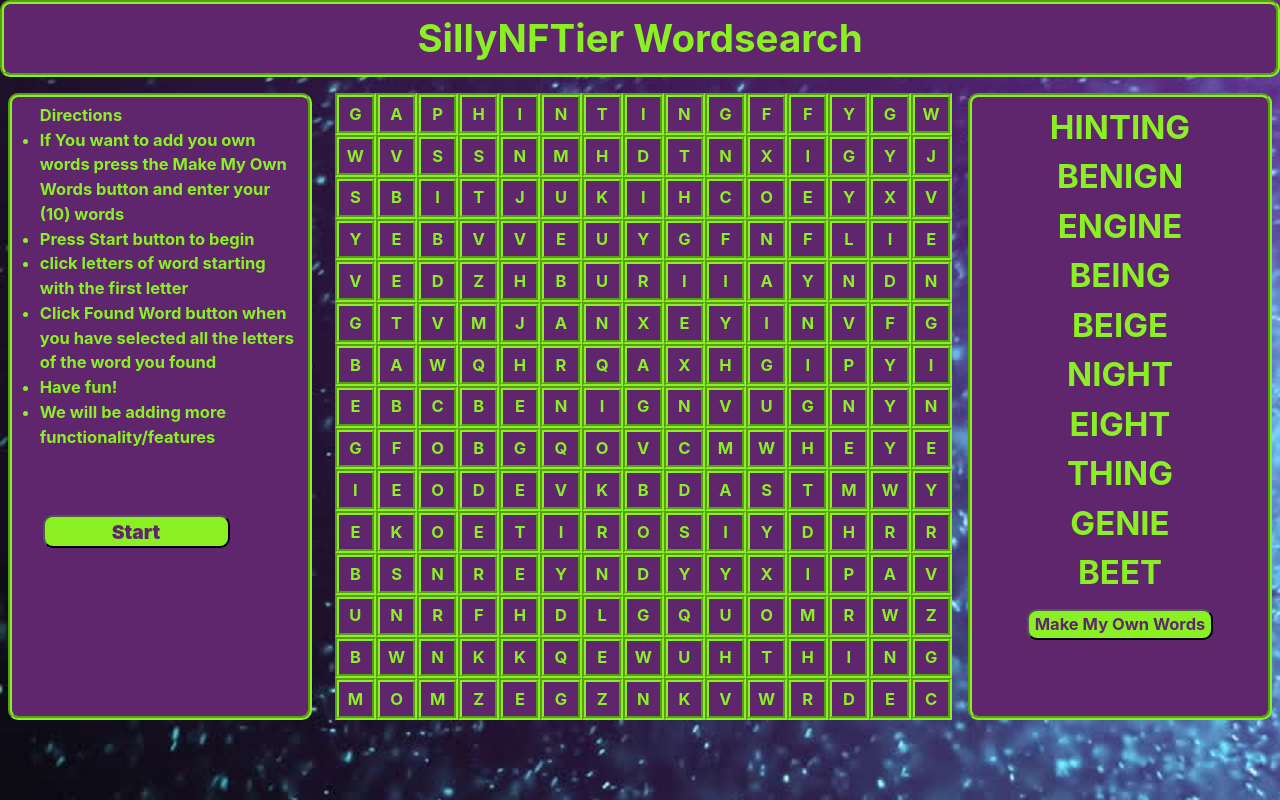
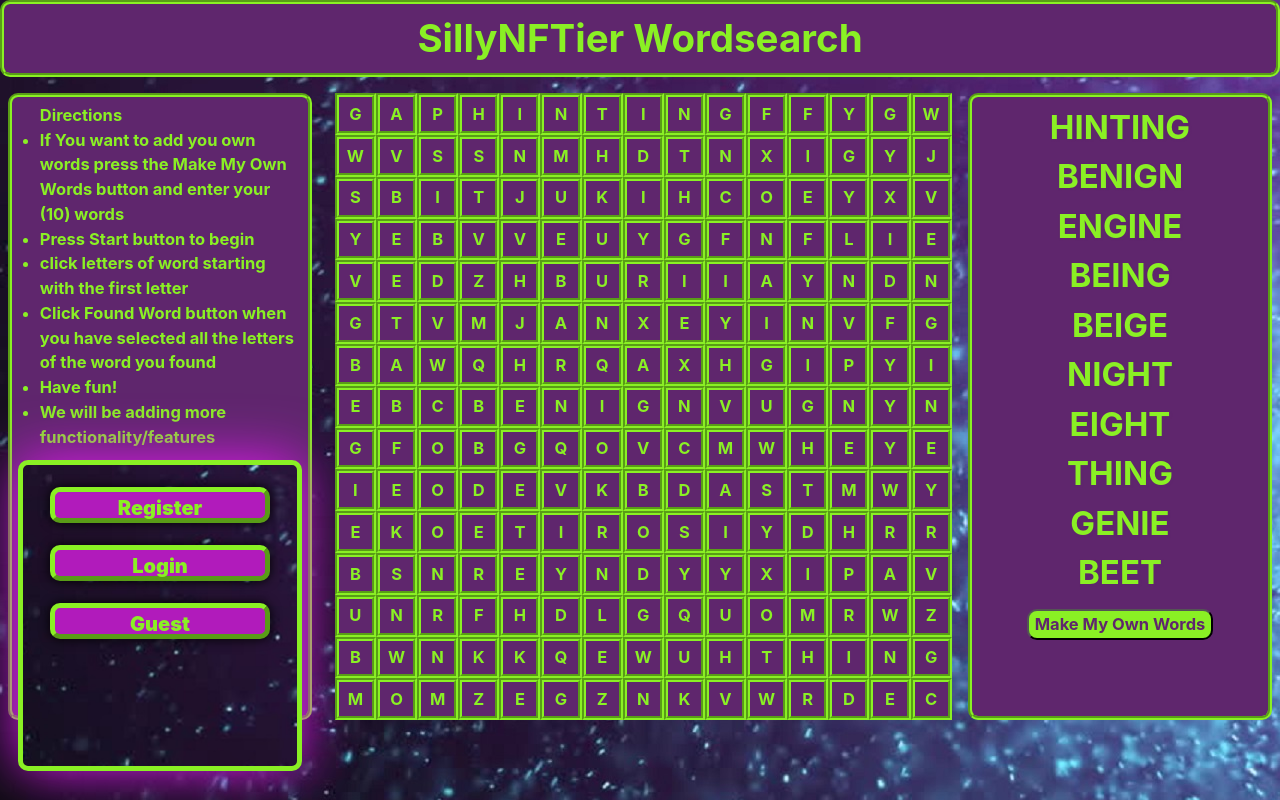
Before and after one commit to CramerJ1470/wordsearch, a React (Create React App) app: page / in a window 1280 px wide. Built offline with nearby package versions, Linux system fonts and the light colour scheme.

Commit message:
fixing buttons and restartgame fixes

```diff
--- a/src/components/ButtonsAtBottom.js
+++ b/src/components/ButtonsAtBottom.js
@@ -12,6 +12,10 @@ function ButtonsAtBottom({grid,wordList}) {
         document.getElementById("startplay").style.display="none";
         document.getElementById("foundword").style.visibility = "visible";
         document.getElementById("restartgame").style.visibility = "visible";
+        if (localStorage.getItem("registered") !== "true") {
+          document.getElementById("startplay").classList.remove("hiddenorig");
+          document.getElementById("regorstart").classList.add("hiddenorig");}
+
 
      checkedList = wordList;
          let squares = document.querySelectorAll(".letterblock");
@@ -68,7 +72,9 @@ function ButtonsAtBottom({grid,wordList}) {
 
 
           function restartgame() {
-             window.location.reload();
+            localStorage.setItem("registered",true);
+            window.location.reload();
+
           }
           async function saveboard() {
 
@@ -81,7 +87,7 @@ function ButtonsAtBottom({grid,wordList}) {
 
       <div className="padleft">
 
-    <button id="foundword" className="bottombutton hiddenorig"  onClick={foundWord}>Found Word</button>
+    <button id="foundword" className="bottombutton hiddenorig"  onClick={foundWord}>Found Word1</button>
     <button id="restartgame" className="bottombutton hiddenorig"  onClick={restartgame}>Restart Game</button>
     <button id="saveboard" className="bottombutton hiddenorig"  onClick={saveboard}>Save Board</button>
 
--- a/src/components/Directions.js
+++ b/src/components/Directions.js
@@ -1,4 +1,5 @@
 import React from 'react';
+import RegisterOrStart from './RegisterOrStart';
 class GridBlock {
   constructor(index,loc,letter) {
       this.location = Number(loc);
@@ -12,9 +13,9 @@ class GridBlock {
   }
 }
 
-function Directions({grid,wordList}) {
+function Directions({registered, grid,wordList}) {
 
-
+console.log("Directions registered",registered);
   let gofind = false;
   let checkedList = [];
  let pickedWord = [];
@@ -22,13 +23,23 @@ function Directions({grid,wordList}) {
   let letterIndex = 0;
 
   function startPlay() {
+    if (localStorage.getItem("registered") === "true") {
+      registered = true;
+    }
     document.getElementById("startplay").classList.add("hiddenorig");
+
+
     document.getElementById("foundword").classList.remove("hiddenorig");
     document.getElementById("restartword").classList.remove("hiddenorig");
     document.getElementById("restartgame").classList.remove("hiddenorig");
+    document.getElementById("makeownwords").classList.add("hiddenorig");
 
-    document.getElementById("makeownwords").classList.add("hiddenorig");
-    document.getElementById("restartgame").classList.remove("hiddenorig");
+
+    if (registered !== true) {
+      document.getElementById("startplay").classList.add("hiddenorig");
+      document.getElementById("regorstart").classList.add("hiddenorig");
+      localStorage.setItem("registered", "true");}
+
  checkedList = wordList;
      let squares = document.querySelectorAll(".letterblock");
      gofind = true;
@@ -154,6 +165,7 @@ function Directions({grid,wordList}) {
   //    }
 
      function restartgame() {
+
       location.reload();
    }
 
@@ -217,7 +229,6 @@ function foundWord() {
 
 
 
-
   return (
     <div className="greentext rightside">
       <ul>Directions
@@ -229,7 +240,9 @@ function foundWord() {
         <li>We will be adding more functionality/features</li>
 
       </ul>
-      <button id="startplay" className="startbtn bottombtn" onClick={startPlay}>Start</button>
+      <RegisterOrStart registered={registered} startPlay= {startPlay}/>
+
+      <button id="startplay" className="startbtn bottombtn hiddenorig" onClick={startPlay}>Start</button>
     <button id="foundword" className="bottombutton hiddenorig"  onClick={foundWord}>Found Word</button>
     <button id="restartword" className="bottombutton hiddenorig"  onClick={restartword}>Restart Word</button>
     <button id="restartgame" className="bottombutton hiddenorig"  onClick={restartgame}>Restart Game</button>
--- a/src/components/Grid.js
+++ b/src/components/Grid.js
@@ -295,7 +295,8 @@ let letterIndex = 0;
 
    document.getElementById("startplay").style.display="none";
    document.getElementById("foundword").style.visibility = "visible";
-   document.getElementById("restartgame").style.visibility = "visible";
+      document.getElementById("restartgame").style.visibility = "visible";
+
 
 checkedList = wordList;
     let squares = document.querySelectorAll(".letterblock");
--- a/src/components/Home.js
+++ b/src/components/Home.js
@@ -17,8 +17,8 @@ let rendered1 = rendered;
 
 
 let wordList1= ["BENIGN","BEING","BEET","BEIGE","HINTING","NIGHT","EIGHT","THING","ENGINE","GENIE"];
-function Home() {
-
+function Home({registered}) {
+console.log("registered Home: ",registered);
 
 const [wordList,setWordList] = useState(wordList1);
 
@@ -106,7 +106,7 @@ const [wordList,setWordList] = useState(wordList1);
          <div className="container-fluid ">
         <div className="row width">
         <div className=" col-lg-3">
-          <Directions gri={grid} wordList={wordList}/>
+          <Directions registered={registered} grid={grid} wordList={wordList}/>
         </div>
 
 
--- a/src/components/Landing.js
+++ b/src/components/Landing.js
@@ -5,6 +5,7 @@ import AuthContext from "../context/AuthContext";
 
 function Landing() {
   const { setIsAuth, isAuth } = useContext(AuthContext);
+ let registered = localStorage.getItem("registered");
 
   return (
     <>
@@ -21,7 +22,7 @@ function Landing() {
     </div>
 
         <div className="home">
-            <Home/>
+            <Home registered={registered}/>
         </div>
 
         </>
--- a/src/components/RegisterOrStart.js
+++ b/src/components/RegisterOrStart.js
@@ -2,10 +2,17 @@ import React, { useContext} from "react";
 import { useNavigate } from "react-router-dom";
 import AuthContext from "../context/AuthContext";
 
+
 import useInput from "../hooks/useInput";
 import { login, register, logout} from "../services";
+let registered;
 
-const RegisterOrStart = () => {
+function RegisterOrStart ({registered, startPlay}) {
+	console.log("StartPlay prop:",startPlay);
+
+		console.log("registered prop:",registered);
+
+
 	const navigate = useNavigate();
 	const { setIsAuth, isAuth } = useContext(AuthContext);
 
@@ -61,12 +68,16 @@ const RegisterOrStart = () => {
 		e.preventDefault();
 
 		// await login(username, password, setIsAuth);
-	alert("submit function not deployed");
+	alert("submit function deployed");
+
 		//gotoGame();
 		loggedindiv();
 	};
 
 	function loggedindiv() {
+		document.getElementById("startplay").classList.remove("hiddenorig");
+		document.getElementById("regorstart").classList.add("hiddenorig");
+
 		// disappearRegister();
 		// disappearGuest();
 		// disappearLogin();
@@ -119,9 +130,10 @@ const RegisterOrStart = () => {
 
 	const guestplayHandler = (e) => {
 		e.preventDefault();
+
 		document.getElementById("startplay").classList.remove("hiddenorig");
 		document.getElementById("regorstart").classList.add("hiddenorig");
-		alert("guest play function not deployed");
+		alert("guest play function deployed");
 		};
 
 	const savedboardsview = () => {
@@ -135,10 +147,18 @@ const RegisterOrStart = () => {
 		alert("build a board function not deployed");
 	};
 
-	return (
+
+	console.log("registered RegorStart:",registered);
+	if (registered ==="false") {registered = false;}
+
+
+
+	return (<div>
+		{!registered ? (
 		<div className="regorstart" id="regorstart">
+
 			<div className="register">
-				<button className="btn" id="register" onClick={openRegister}>
+				<button className="serverbtn" id="register" onClick={openRegister}>
 					Register
 				</button>
 				<div id="reg">
@@ -189,8 +209,8 @@ const RegisterOrStart = () => {
 				</div>
 			</div>
 			<div className="login1" id="login1">
-				<button className="btn" id="login2" onClick={openLogin}>
-					Login
+				<button className="serverbtn" id="login2" onClick={openLogin}>
+										Login
 				</button>
 				<div id="log">
 					<div className="form-outline mb-4 ">
@@ -240,7 +260,7 @@ const RegisterOrStart = () => {
 				</div>
 			</div>
 			<div className="guest" id="guest">
-				<button className="btn" onClick={guestplayHandler}>
+				<button className="serverbtn" onClick={guestplayHandler}>
 					Guest
 				</button>
 			</div>
@@ -269,8 +289,13 @@ const RegisterOrStart = () => {
 					Logout
 				</button>
 			</div>
-		</div>
+					</div>):(<div id = "registered"><button
+  id="startplay"
+  className="startbtn bottombtn"
+  onClick={startPlay}
+>
+  Start
+</button></div>)}</div>
 	);
-};
-
-export default RegisterOrStart;
+	};
+	export default RegisterOrStart;
--- a/src/index.css
+++ b/src/index.css
@@ -208,12 +208,9 @@ img {
 
 
 .regorstart {
-	position: absolute;
-	top: 33rem;
-	left: 50%;
-	transform: translateY(-80%) translateX(-50%);
-	width: 30rem;
-	height: 18.25rem;
+	/* left: 2.5rem;
+	bottom: 5rem;
+	width: 25rem; */
 	border: solid rgb(138, 240, 36);
 	border-width: 5px;
 	border-radius: 10px;
@@ -249,6 +246,24 @@ img {
 	border-width: 5px;
 	filter: drop-shadow(0 0 0.5rem black);
 	color: white;
+	font-weight: bolder;
+	font-size: 20px;
+	background-color: rgb(177, 27, 187);
+  padding-bottom: 2.25rem;
+}
+
+.serverbtn {
+	display: block;
+	text-align: center;
+	width: 20rem;
+	height: 2.2rem;
+	margin: auto;
+	margin-top: 2rem;
+	border-radius: 10px;
+	border-color: rgb(138, 240, 36);
+	border-width: 5px;
+	filter: drop-shadow(0 0 0.5rem black);
+	color: rgb(138, 240, 36);
 	font-weight: bolder;
 	font-size: 20px;
 	background-color: rgb(177, 27, 187);
```
Also changed, not shown: src/services.js (+1 -11 lines).
